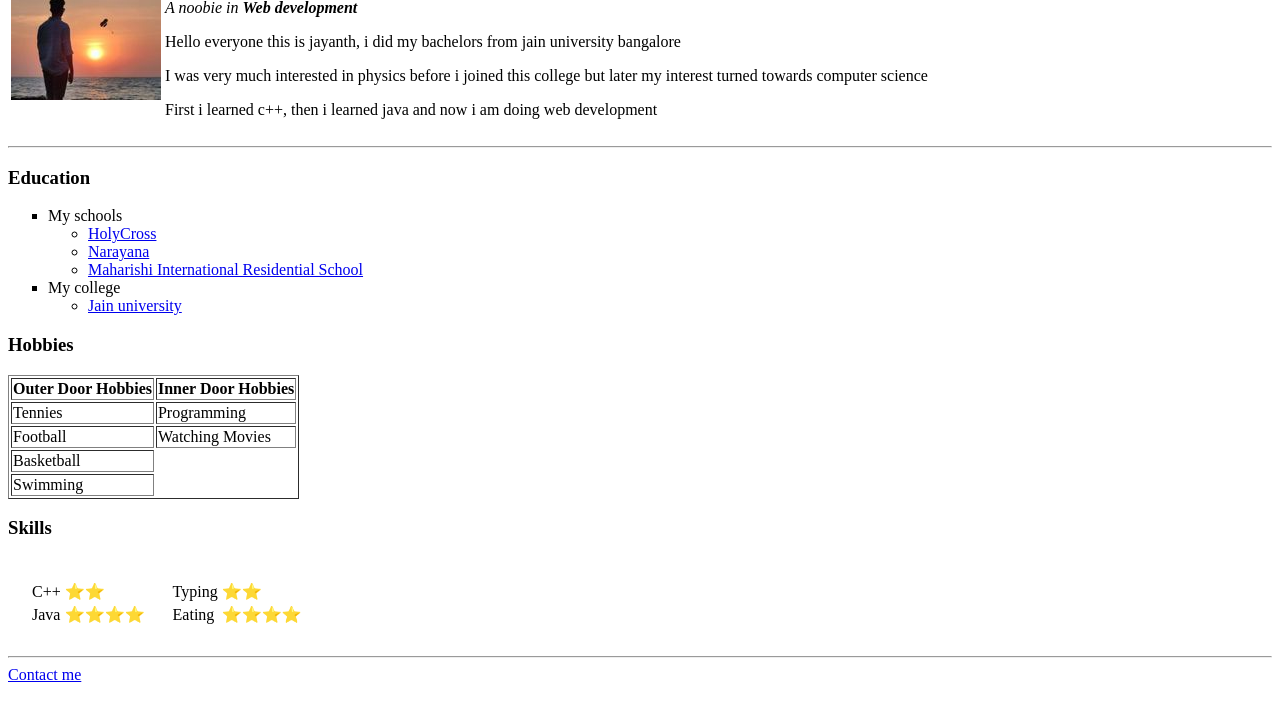
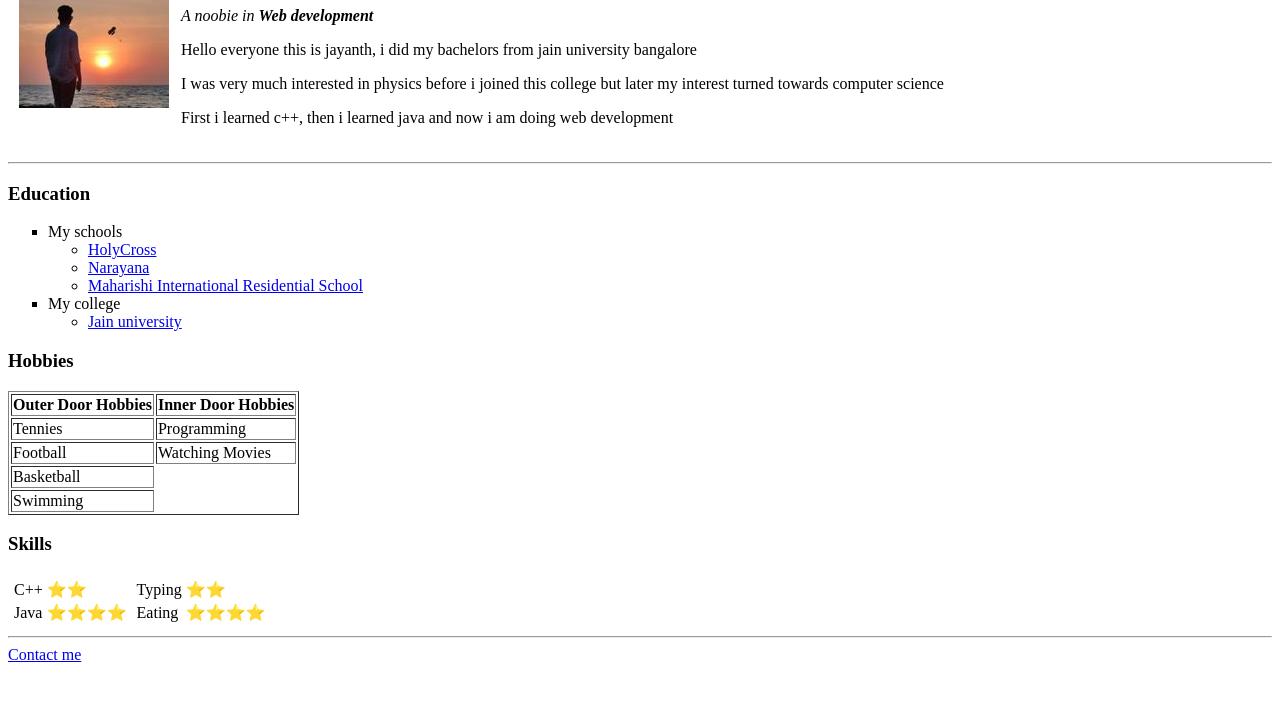
Before and after one commit to jayanth-d/cv, a plain HTML site: page index.html in a window 1280 px wide. Shown: the part 92-800 px from the top of the page. Drawn offline with Linux system fonts and the light colour scheme.

Commit message:
changed the spacing of the image

```diff
--- a/index.html
+++ b/index.html
@@ -5,7 +5,7 @@
         <title>💜</title>
     </head>
     <body>
-        <table>
+        <table cellspacing="10">
             <tr>
                 <td>
                     <img src=jayanth.png>
@@ -68,7 +68,7 @@
         </table>
         <!--Using the table as a layout-->
         <h3>Skills</h3>
-        <table cellspacing="20">
+        <table>
             <tr >
                 <td>
                     <table>
```
